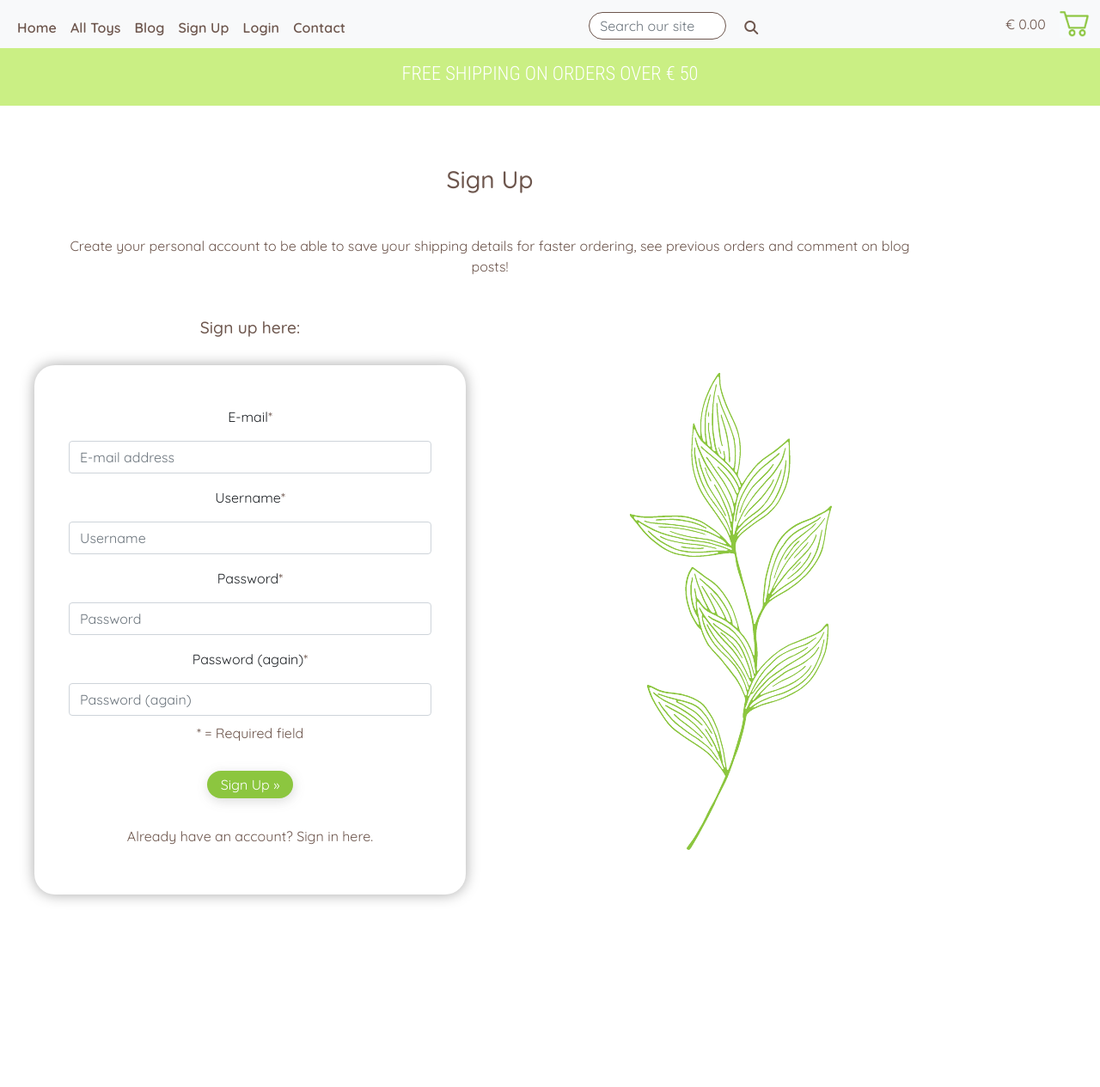
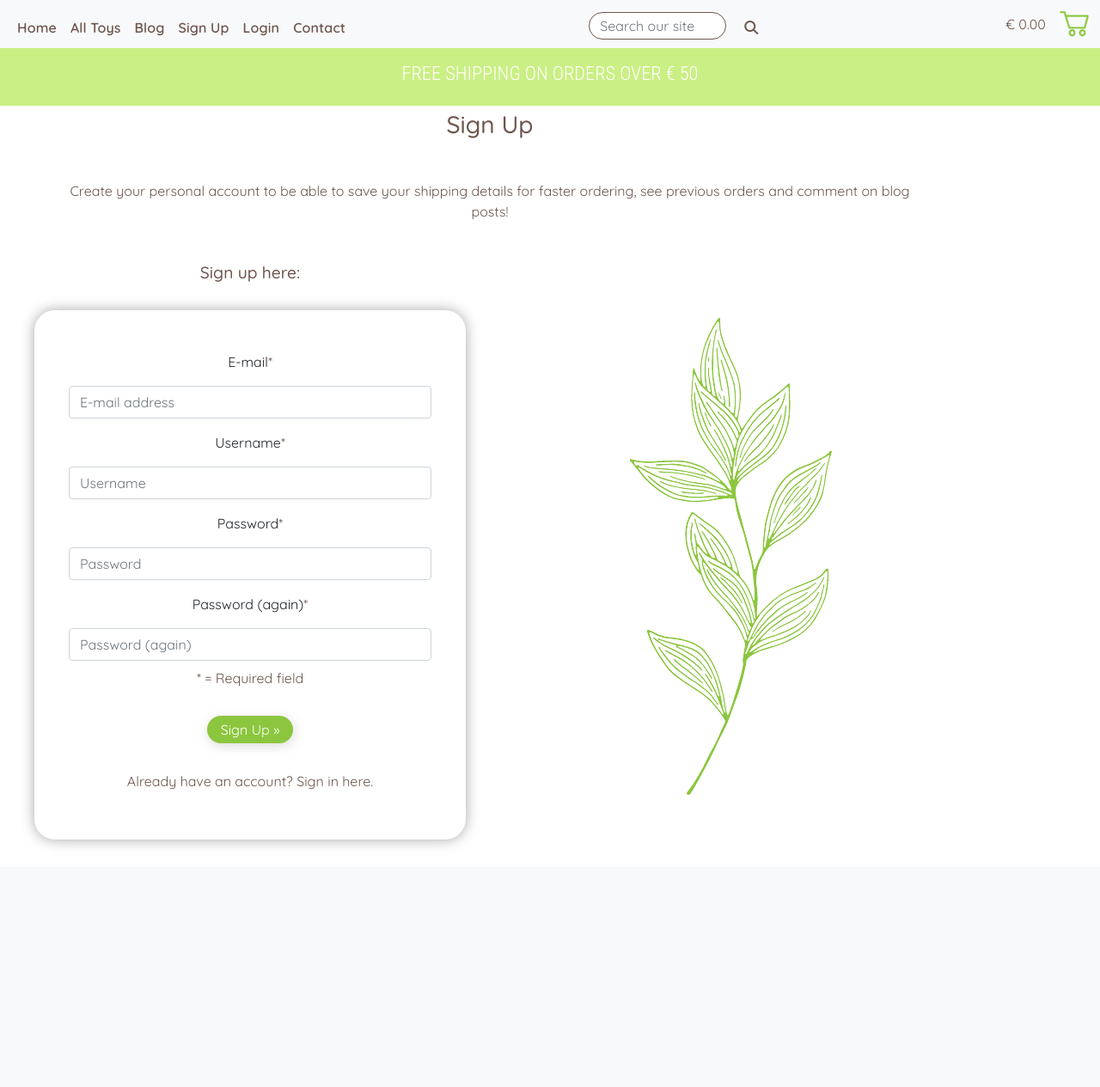
Before and after one commit to mmmangooo/Milestone-Project4, a Django app: page /accounts/signup/ in a window 1280 px wide. Shown: the whole page at 86% size. After the commit the page ends 984 px from the top, so only its background shows below. Run offline with Django 3.2, Linux system fonts and the light colour scheme; some libraries are stand-ins or nearby versions.

Commit message:
Added wrapper containers for positioning on allauth and error templates

```diff
--- a/static/css/base.css
+++ b/static/css/base.css
@@ -42,6 +42,10 @@
     padding: 5rem 0;
     margin: 6rem 0 0;
     max-width: 100vw;
+}
+
+.page-wrapper {
+    margin: 8rem 0 0;
 }
 
 .site-form {
--- a/templates/allauth/account/email_confirm.html
+++ b/templates/allauth/account/email_confirm.html
@@ -5,7 +5,7 @@
 {% load account %}
 
 {% block head_title %}{% trans "Confirm E-mail Address" %}{% endblock %}
-<div class="container site-form">
+<div class="container site-form page-wrapper">
 
 {% block content %}
 <h4>{% trans "Confirm E-mail Address" %}</h4>
--- a/templates/allauth/account/login.html
+++ b/templates/allauth/account/login.html
@@ -10,7 +10,7 @@
 {% block content %}
 
 
-<div class="container account-container">
+<div class="container page-wrapper">
 
   <h3>{% trans "Login" %}</h3>
   <p class="my-5 mx-5">Login to see your previous orders, update your personal account details or comment on blog posts!</p>
--- a/templates/allauth/account/logout.html
+++ b/templates/allauth/account/logout.html
@@ -7,7 +7,7 @@
 
 {% block content %}
 
-<div class="container account-container">
+<div class="container page-wrapper">
 
   <h3>{% trans "Sign Out" %}</h3>
 
--- a/templates/allauth/account/password_change.html
+++ b/templates/allauth/account/password_change.html
@@ -5,6 +5,7 @@
 {% block head_title %}{% trans "Change Password" %}{% endblock %}
 
 {% block content %}
+<div class="page-wrapper">
     <h1>{% trans "Change Password" %}</h1>
 
     <form method="POST" action="{% url 'account_change_password' %}" class="password_change site-form">
@@ -13,4 +14,5 @@
         <button type="submit" name="action">{% trans "Change Password" %}</button>
         <a href="{% url 'account_reset_password' %}">{% trans "Forgot Password?" %}</a>
     </form>
+</div>
 {% endblock %}
--- a/templates/allauth/account/password_reset.html
+++ b/templates/allauth/account/password_reset.html
@@ -7,7 +7,7 @@
 {% block head_title %}{% trans "Password Reset" %}{% endblock %}
 
 {% block content %}
-<div class="container account-container">
+<div class="container page-wrapper">
     <h3 class="mb-3">{% trans "Password Reset" %}</h3>
     {% if user.is_authenticated %}
     {% include "account/snippets/already_logged_in.html" %}
--- a/templates/allauth/account/password_reset_done.html
+++ b/templates/allauth/account/password_reset_done.html
@@ -7,7 +7,7 @@
 {% block head_title %}{% trans "Password Reset" %}{% endblock %}
 
 {% block content %}
-<div class="container-fluid account-container">
+<div class="container-fluid page-wrapper">
     <h3>{% trans "Password Reset" %}</h3>
 
     {% if user.is_authenticated %}
--- a/templates/allauth/account/password_reset_from_key.html
+++ b/templates/allauth/account/password_reset_from_key.html
@@ -4,6 +4,7 @@
 {% block head_title %}{% trans "Change Password" %}{% endblock %}
 
 {% block content %}
+<div class="page-wrapper">
     <h1>{% if token_fail %}{% trans "Bad Token" %}{% else %}{% trans "Change Password" %}{% endif %}</h1>
 
     {% if token_fail %}
@@ -20,4 +21,5 @@
             <p>{% trans 'Your password is now changed.' %}</p>
         {% endif %}
     {% endif %}
+</div>
 {% endblock %}
--- a/templates/allauth/account/password_reset_from_key_done.html
+++ b/templates/allauth/account/password_reset_from_key_done.html
@@ -4,6 +4,8 @@
 {% block head_title %}{% trans "Change Password" %}{% endblock %}
 
 {% block content %}
+<div class="page-wrapper">
     <h1>{% trans "Change Password" %}</h1>
     <p>{% trans 'Your password is now changed.' %}</p>
+</div>
 {% endblock %}
--- a/templates/allauth/account/password_set.html
+++ b/templates/allauth/account/password_set.html
@@ -6,6 +6,7 @@
 {% block head_title %}{% trans "Set Password" %}{% endblock %}
 
 {% block content %}
+<div class="page-wrapper">
     <h1>{% trans "Set Password" %}</h1>
 
     <form method="POST" action="{% url 'account_set_password' %}" class="password_set site-form">
@@ -13,4 +14,5 @@
         {{ form.as_p }}
         <input type="submit" name="action" value="{% trans 'Set Password' %}"/>
     </form>
+</div>
 {% endblock %}
--- a/templates/allauth/account/signup.html
+++ b/templates/allauth/account/signup.html
@@ -10,7 +10,7 @@
 {% block content %}
 
 
-<div class="container account-container">
+<div class="container page-wrapper">
 
   <h3>{% trans "Sign Up" %}</h3>
   <p class="my-5 mx-5">Create your personal account to be able to save your shipping details for faster ordering, see previous orders and comment on blog posts!</p>
--- a/templates/allauth/account/verification_sent.html
+++ b/templates/allauth/account/verification_sent.html
@@ -5,7 +5,7 @@
 {% block head_title %}{% trans "Verify Your E-mail Address" %}{% endblock %}
 
 {% block content %}
-<div class="container-fluid account-container">
+<div class="container-fluid page-wrapper">
     <h3>{% trans "Verify Your E-mail Address" %}</h3>
 
     <h4 class="mt-5">{% blocktrans %}We have sent an e-mail to you for verification. Follow the link provided to finalize the signup process. Please contact us if you do not receive it within a few minutes.{% endblocktrans %}</h4>
--- a/templates/allauth/account/verified_email_required.html
+++ b/templates/allauth/account/verified_email_required.html
@@ -6,6 +6,7 @@
 {% block head_title %}{% trans "Verify Your E-mail Address" %}{% endblock %}
 
 {% block content %}
+<div class="page-wrapper">
 <h1>{% trans "Verify Your E-mail Address" %}</h1>
 
 {% url 'account_email' as email_url %}
@@ -19,6 +20,6 @@
 contact us if you do not receive it within a few minutes.{% endblocktrans %}</p>
 
 <p>{% blocktrans %}<strong>Note:</strong> you can still <a href="{{ email_url }}">change your e-mail address</a>.{% endblocktrans %}</p>
-
+</div>
 
 {% endblock %}
--- a/templates/errors/404.html
+++ b/templates/errors/404.html
@@ -3,7 +3,7 @@
 
 {% block content %}
 
-<div class="container">
+<div class="container page-wrapper">
     <div class="row">
         <div class="col-12 col-lg-4">
             <h4>Something went wrong....</h4>
--- a/templates/errors/500.html
+++ b/templates/errors/500.html
@@ -3,7 +3,7 @@
 
 {% block content %}
 
-<div class="container">
+<div class="container page-wrapper">
     <div class="row">
         <div class="col-12 col-lg-4">
             <h4>Something went wrong....</h4>
```
